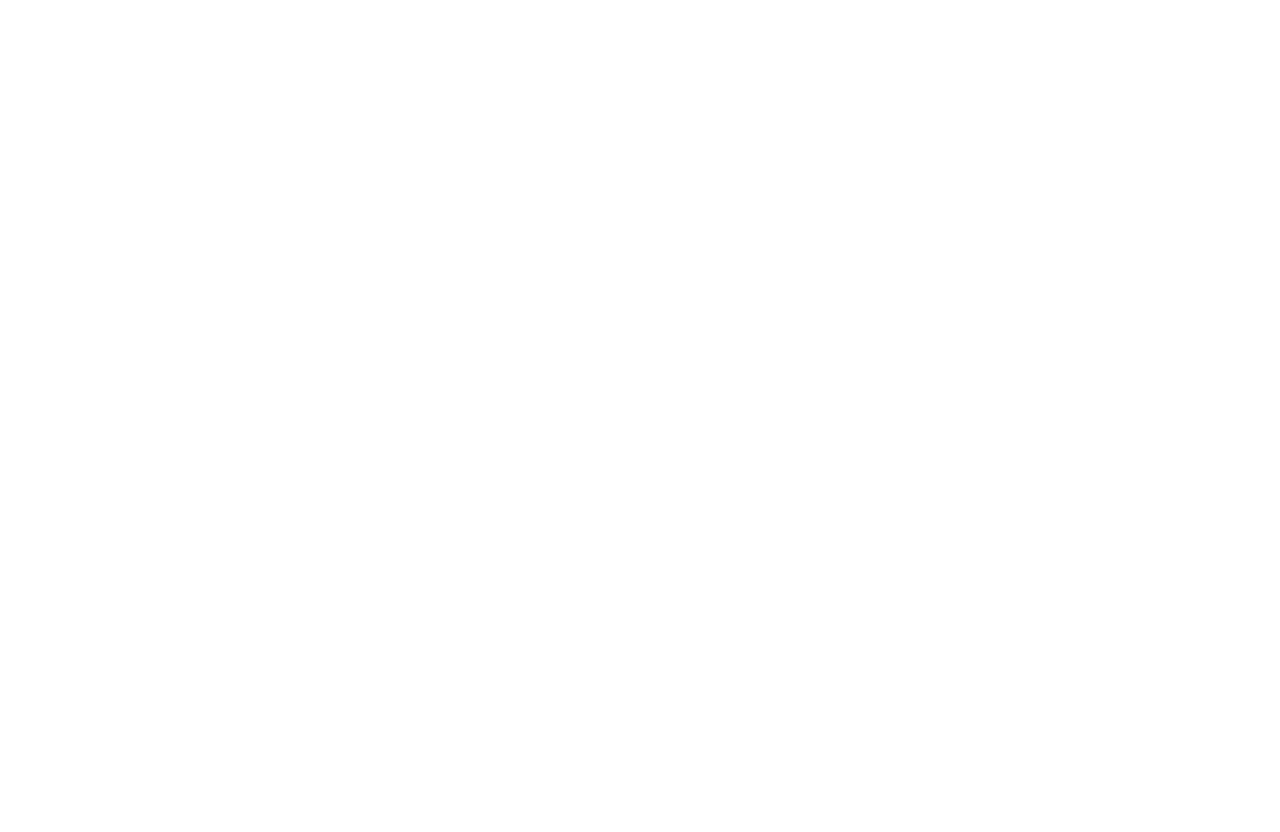
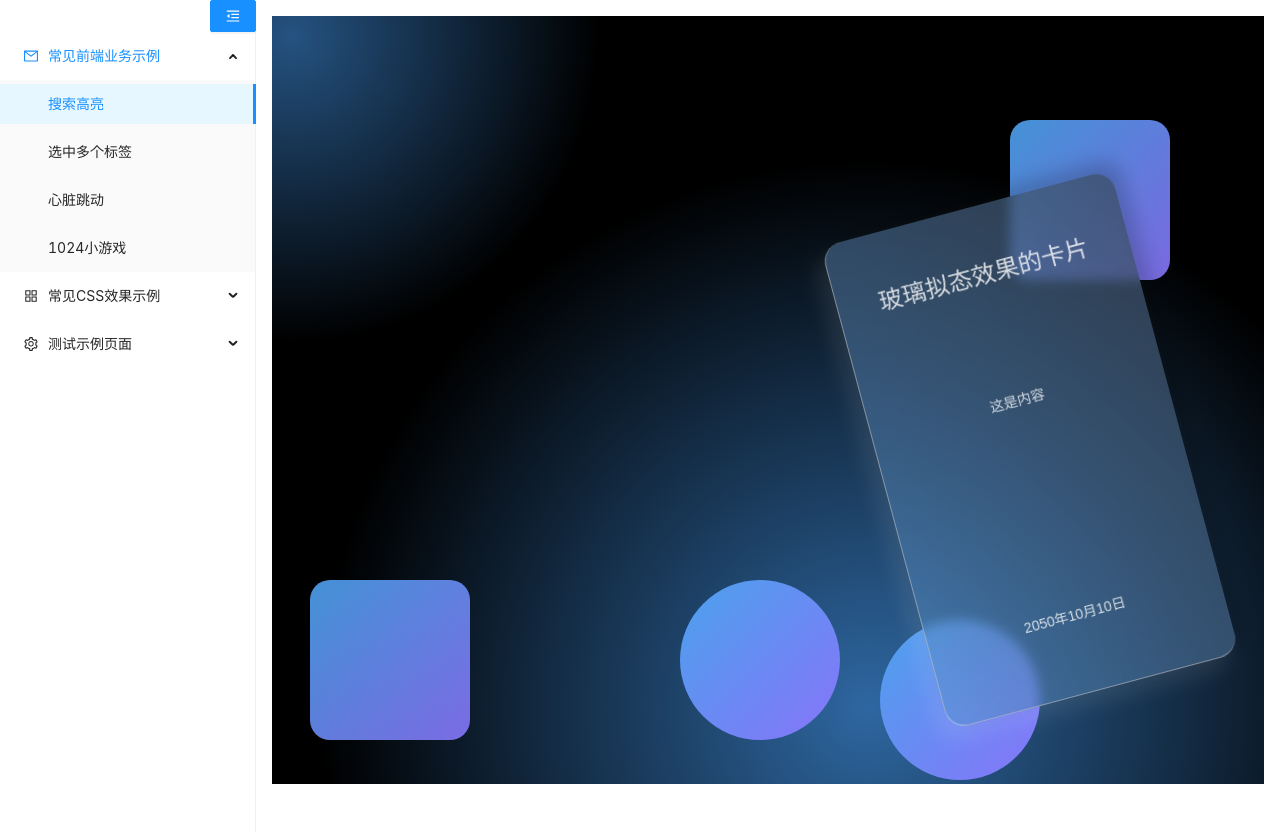
Before and after one commit to Jlnvv-tom/freedom-project-vue, a Vue app: page /demo/ground-glass-2 in a window 1280 px wide. Before the commit this address had no page. Before the commit the page ends 800 px from the top, so only its background shows below. Built offline with nearby package versions, Linux system fonts and the light colour scheme.

Commit message:
✨ feat: 玻璃拟态，flex

```diff
--- a/src/router/demo.ts
+++ b/src/router/demo.ts
@@ -32,8 +32,20 @@
   {
     path: "/demo/ground-glass",
     name: "demo.ground-glass",
-    meta: { title: "拖拽树测试示例" },
+    meta: { title: "毛玻璃示例" },
     component: import("@/views/demo/css-collect/ground-glass.vue"),
+  },
+  {
+    path: "/demo/ground-glass-2",
+    name: "demo.ground-glass-2",
+    meta: { title: "毛玻璃示例2" },
+    component: import("@/views/demo/css-collect/ground-glass-2.vue"),
+  },
+  {
+    path: "/demo/flex-layout",
+    name: "demo.flex-layout",
+    meta: { title: "flex布局" },
+    component: import("@/views/demo/css-collect/flex/index.vue"),
   },
   {
     path: "/test-page/custom-event",
--- /dev/null
+++ b/src/views/demo/css-collect/flex/flex-config.ts
@@ -0,0 +1,76 @@
+interface IFlex {
+  key: string;
+  value: string[];
+  description?: string; // 描述
+  default?: string; // 默认值
+}
+
+const flexContainerConfig: IFlex[] = [
+  {
+    key: "flex-direction",
+    value: ["row", "column", "row-reverse", "column-reverse"],
+    description: "决定主轴的方向（即项目的排列方向）",
+    default: "row",
+  },
+  {
+    key: "flex-wrap",
+    value: ["nowrap", "wrap", "wrap-reverse"],
+    description: "一条轴线排不下，如何换行",
+    default: "nowrap",
+  },
+  {
+    key: "flex-flow",
+    value: getFlexWrapValue(),
+    description:
+      "flex-direction属性和flex-wrap属性的简写形式，默认值为row nowrap。",
+    default: "row nowrap",
+  },
+  {
+    key: "flex-content",
+    value: [
+      "flex-start",
+      "flex-end",
+      "center",
+      "space-between",
+      "space-around",
+    ],
+    description: "定义了项目在主轴上的对齐方式。",
+  },
+  {
+    key: "flex-items",
+    value: ["flex-start", "flex-end", "center", "baseline", "stretch"],
+    description: "定义项目在交叉轴上如何对齐",
+    default: "flex-start",
+  },
+  {
+    key: "align-content",
+    value: [
+      "flex-start",
+      "flex-end",
+      "center",
+      "space-between",
+      "space-around",
+      "stretch",
+    ],
+    description:
+      "定义了多根轴线的对齐方式。如果项目只有一根轴线，该属性不起作用。",
+    default: "stretch",
+  },
+];
+function getFlexWrapValue() {
+  const value: string[] = [];
+  const flexDirectionValue = flexContainerConfig.find(
+    (item) => item.key === "flex-direction"
+  )?.value;
+  const flexWrapValue = flexContainerConfig.find(
+    (item) => item.key === "flex-wrap"
+  )?.value;
+  flexDirectionValue?.forEach((fdv) => {
+    flexWrapValue?.forEach((fwv) => {
+      const v = fdv + " " + fwv;
+      value.push(v);
+    });
+  });
+  return value;
+}
+export { flexContainerConfig };
--- /dev/null
+++ b/src/views/demo/css-collect/flex/index.vue
@@ -0,0 +1,17 @@
+<template>
+  <a-button type="primary" @click="clickButton">flex布局</a-button>
+  <Modal v-if="isShow" :is-show="isShow" @changeVisible="changeVisible" />
+</template>
+<script setup lang="ts">
+import { ref } from "vue"
+import Modal from "./modal.vue";
+const isShow = ref(false);
+const clickButton = () => {
+
+  isShow.value = true;
+  // console.log(`output->click`, isShow.value)
+}
+const changeVisible = (val: boolean) => {
+  isShow.value = val
+}
+</script>
--- /dev/null
+++ b/src/views/demo/css-collect/flex/modal.vue
@@ -0,0 +1,75 @@
+<template>
+  <a-modal :bodyStyle="{ padding: '0px' }" dialogClass="flex-modal" :visible="visible" title="flex布局" @cancel="cancel"
+    width="800px">
+    <div class="container" :style="refStyle">
+      <div class="item item1">
+        <div class="ball">1</div>
+      </div>
+      <div class="item item2">
+        <div class="ball">2</div>
+      </div>
+      <div class="item item3">
+        <div class="ball">3</div>
+      </div>
+      <div class="item item4">
+        <div class="ball">4</div>
+      </div>
+      <div class="item item5">
+        <div class="ball">5</div>
+      </div>
+      <div class="item item6">
+        <div class="ball">6</div>
+      </div>
+    </div>
+    <template #footer>
+      <div>
+        页脚
+      </div>
+    </template>
+  </a-modal>
+</template>
+<script setup lang="ts">
+import { ref, computed } from "vue"
+import { flexContainerConfig } from "./flex-config"
+const props = defineProps({
+  isShow: { type: Boolean, default: false },
+})
+const emit = defineEmits(['changeVisible']);
+let visible = ref(props.isShow);
+let refStyle = ref({});
+
+const cancel = () => {
+  visible.value = false;
+  emit('changeVisible', visible.value);
+}
+</script>
+<style lang="less" scoped>
+.container {
+  display: flex;
+  // align-items: center;
+  justify-content: flex-start;
+  width: 100%;
+  height: 400px;
+  background-image: linear-gradient(120deg, #d4fc79 0%, #96e6a1 100%);
+
+  .item {
+    width: 100px;
+    height: 200px;
+    background-image: linear-gradient(120deg, #a6c0fe 0%, #f68084 100%);
+    display: flex;
+    justify-content: center;
+    align-items: center;
+
+    .ball {
+      width: 30px;
+      height: 30px;
+      background-image: linear-gradient(to right, #0acffe 0%, #495aff 100%);
+      font-size: 24px;
+      font-weight: 600;
+      text-align: center;
+      line-height: 30px;
+      border-radius: 100%;
+    }
+  }
+}
+</style>
--- /dev/null
+++ b/src/views/demo/css-collect/ground-glass-2.vue
@@ -0,0 +1,110 @@
+<template>
+  <div class="container">
+    <div class="card">
+      <div class="title">玻璃拟态效果的卡片</div>
+      <div class="content">这是内容</div>
+      <div class="footer">2050年10月10日</div>
+    </div>
+
+    <div class="circle"></div>
+    <div class="rect"></div>
+
+
+    <div class="circle-1"></div>
+    <div class="rect-1"></div>
+  </div>
+</template>
+
+<style lang="less" scoped>
+.container {
+
+  background: radial-gradient(circle at 60% 90%,
+      rgba(46, 103, 161, 1),
+      transparent 60%),
+    radial-gradient(circle at 20px 20px,
+      rgba(46, 103, 161, 0.8),
+      transparent 25%),
+    #000;
+  height: 100%;
+
+}
+
+.card {
+  color: rgba(255, 255, 255, 0.8);
+  position: absolute;
+  right: 100px;
+  bottom: 100px;
+  z-index: 10;
+  font-family: sans-serif;
+  text-align: center;
+  width: 300px;
+  height: 500px;
+  border-bottom: 1px solid rgba(255, 255, 255, 0.4);
+  border-left: 1px solid rgba(255, 255, 255, 0.4);
+  background: linear-gradient(to top right,
+      rgba(90, 149, 207, 0.5),
+      rgba(58, 76, 99, 0.8));
+  box-shadow: 10px -10px 20px rgba(0, 0, 0, 0.2),
+    -10px 10px 20px rgba(255, 255, 255, 0.1);
+  backdrop-filter: blur(6px);
+  border-radius: 20px;
+  transform: rotate(-15deg);
+}
+
+.title {
+  font-size: 24px;
+  margin-top: 50px;
+}
+
+.content {
+  margin-top: 100px;
+}
+
+.footer {
+  margin-top: 200px;
+}
+
+.circle {
+  width: 160px;
+  height: 160px;
+  position: absolute;
+  right: 240px;
+  bottom: 20px;
+  background: linear-gradient(to top left, rgb(135 116 249), rgb(75 162 237));
+  border-radius: 80px;
+}
+
+.rect {
+  width: 160px;
+  height: 160px;
+  position: absolute;
+  right: 110px;
+  bottom: 520px;
+  background: linear-gradient(to top left,
+      rgba(135, 116, 249, 0.9),
+      rgba(75, 162, 237, 0.9));
+  border-radius: 20px;
+}
+
+.circle-1 {
+  width: 160px;
+  height: 160px;
+  position: absolute;
+  right: 440px;
+  bottom: 60px;
+  background: linear-gradient(to top left, rgb(135 116 249), rgb(75 162 237));
+  border-radius: 80px;
+}
+
+.rect-1 {
+  width: 160px;
+  height: 160px;
+  position: absolute;
+  right: 810px;
+  bottom: 60px;
+  background: linear-gradient(to top left,
+      rgba(135, 116, 249, 0.9),
+      rgba(75, 162, 237, 0.9));
+  border-radius: 20px;
+}
+</style>
--- a/src/views/home/show.vue
+++ b/src/views/home/show.vue
@@ -25,7 +25,8 @@
           </template>
           <template #title>常见CSS效果示例</template>
           <a-menu-item key="/demo/ground-glass">毛玻璃效果</a-menu-item>
-          <a-menu-item key="/demo/select">选中多个标签</a-menu-item>
+          <a-menu-item key="/demo/ground-glass-2">毛玻璃效果2</a-menu-item>
+          <a-menu-item key="/demo/flex-layout">flex布局</a-menu-item>
         </a-sub-menu>
         <!-- <a-sub-menu key="sub3">
           <template #icon>
--- a/src/vite-env.d.ts
+++ b/src/vite-env.d.ts
@@ -9,3 +9,5 @@
   const component: DefineComponent<{}, {}, any>;
   export default component;
 }
+
+declare module
--- a/tsconfig.json
+++ b/tsconfig.json
@@ -12,6 +12,7 @@
     "lib": ["ESNext", "DOM"],
     "skipLibCheck": true,
     "noEmit": true,
+    "allowSyntheticDefaultImports":true,
     "baseUrl": "./src",
     "paths": {
       "@/*": ["src/*"],
--- a/vite.config.ts
+++ b/vite.config.ts
@@ -15,7 +15,6 @@
         replacement: pathResolve("src") + "/",
       },
     ],
-    extensions: [".mjs", ".js", ".ts", ".jsx", ".tsx", ".json"],
   },
   server: {
     open: true,
```
